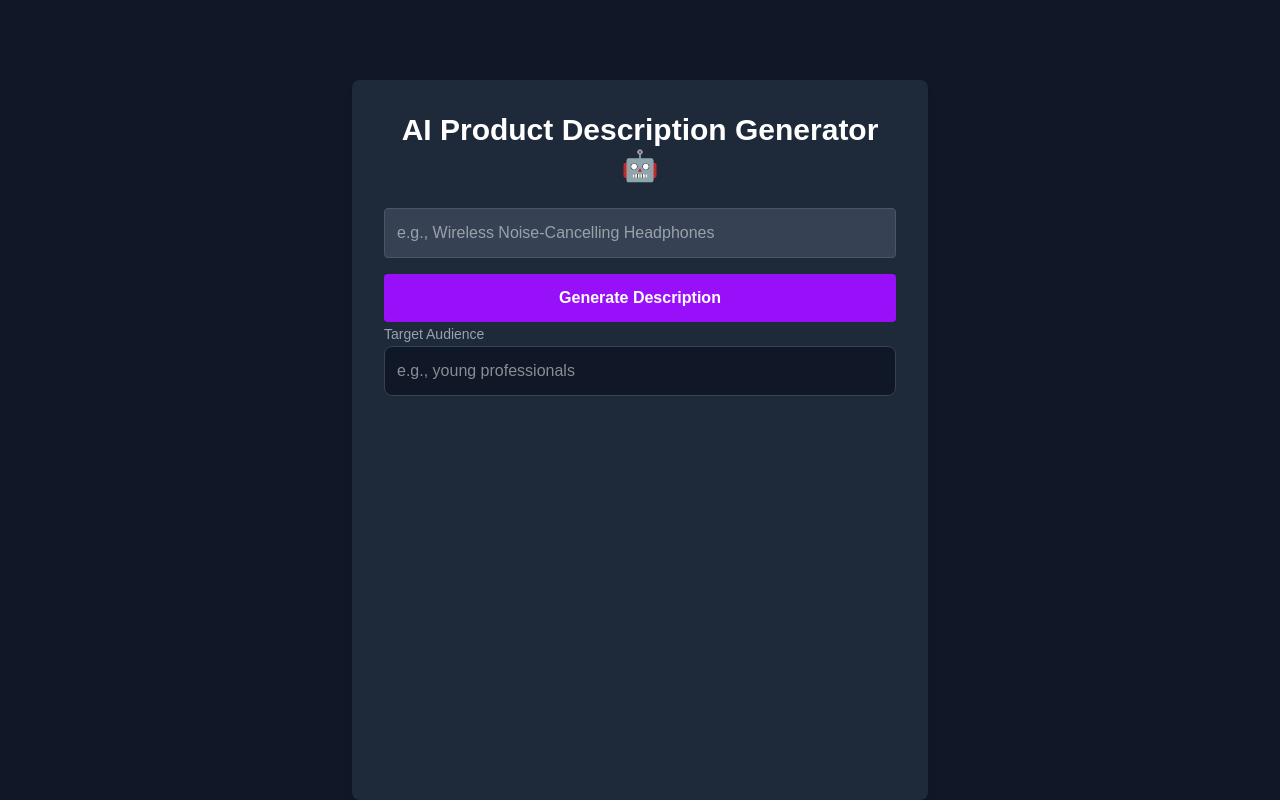
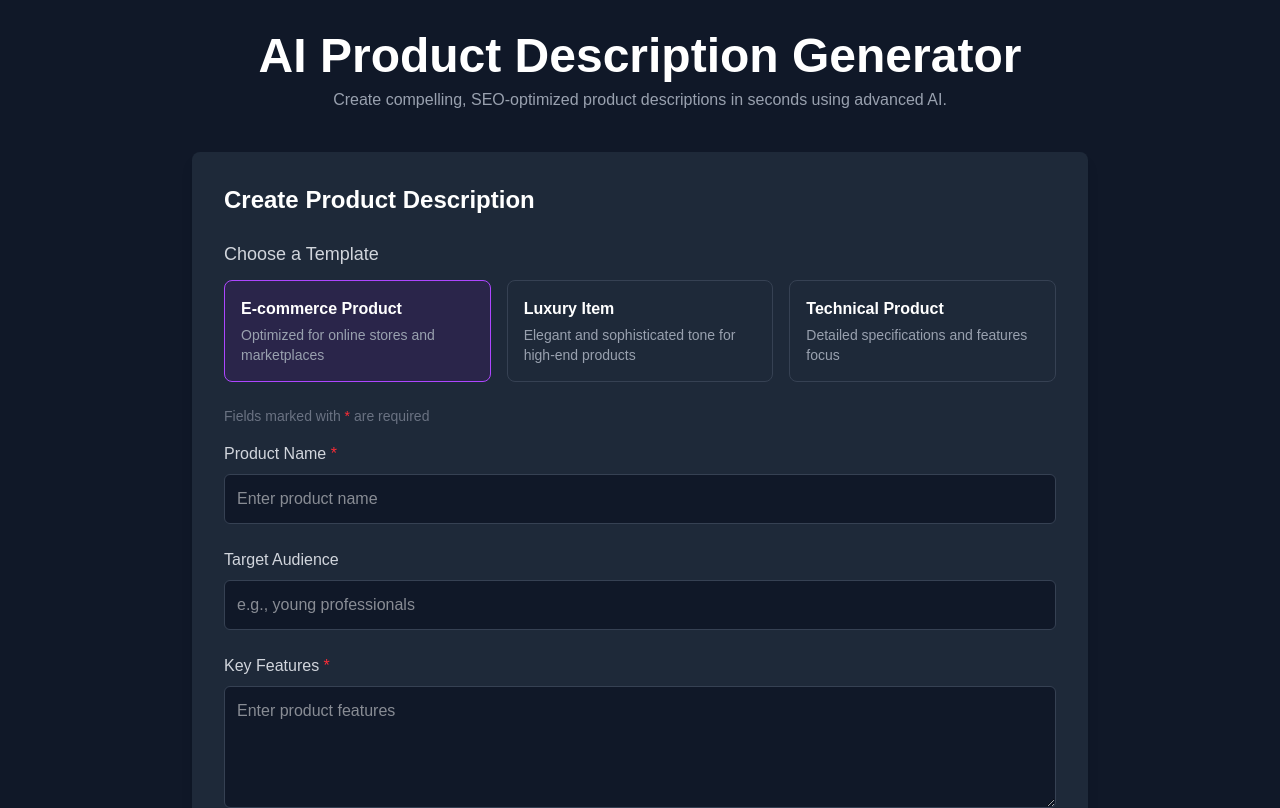
Before and after one commit to ShiningStar-AI/AI-Product-Description-Generator, a Next.js app: page / in a window 1280 px wide. Shown: the top 808 px of the page. Built offline with nearby package versions, Linux system fonts and the light colour scheme.

Commit message:
Update page.tsx

```diff
--- a/src/app/page.tsx
+++ b/src/app/page.tsx
@@ -2,16 +2,52 @@
 
 import { useState } from 'react';
 
+// Define the structure for the template options
+const templates = [
+  {
+    name: 'E-commerce Product',
+    description: 'Optimized for online stores and marketplaces',
+    tone: 'professional',
+    style: 'persuasive',
+  },
+  {
+    name: 'Luxury Item',
+    description: 'Elegant and sophisticated tone for high-end products',
+    tone: 'luxury',
+    style: 'descriptive',
+  },
+  {
+    name: 'Technical Product',
+    description: 'Detailed specifications and features focus',
+    tone: 'professional',
+    style: 'technical',
+  },
+];
+
 export default function AIGeneratorPage() {
-  // State for the product input, the generated description, loading, and errors
-  const [productInput, setProductInput] = useState('');
+  // State for all the form inputs
+  const [productName, setProductName] = useState('');
   const [targetAudience, setTargetAudience] = useState('');
+  const [keyFeatures, setKeyFeatures] = useState('');
+  const [tone, setTone] = useState('professional');
+  const [style, setStyle] = useState('persuasive');
+
+  // State for the generated description, loading, and errors
   const [description, setDescription] = useState('');
   const [loading, setLoading] = useState(false);
   const [error, setError] = useState('');
 
+  const handleTemplateClick = (template: typeof templates[0]) => {
+    setTone(template.tone);
+    setStyle(template.style);
+  };
+
   const handleSubmit = async (e: React.FormEvent) => {
-    e.preventDefault(); // Prevent the form from reloading the page
+    e.preventDefault();
+    if (!productName || !keyFeatures) {
+      setError('Product Name and Key Features are required.');
+      return;
+    }
     setLoading(true);
     setError('');
     setDescription('');
@@ -21,7 +57,13 @@ export default function AIGeneratorPage() {
       const res = await fetch('/api/generate', {
         method: 'POST',
         headers: { 'Content-Type': 'application/json' },
-        body: JSON.stringify({ productName: productInput, targetAudience: targetAudience }),
+        body: JSON.stringify({
+          productName,
+          targetAudience,
+          keyFeatures,
+          tone,
+          style
+        }),
       });
 
       if (!res.ok) {
@@ -30,56 +72,74 @@ export default function AIGeneratorPage() {
 
       const data = await res.json();
       setDescription(data.description);
-    } catch (err) {
-      if (err instanceof Error) {
-        setError(err.message);
-      } else {
-        setError('An unexpected error occurred.');
-      }
+    } catch (err: any) {
+      setError(err.message);
     } finally {
       setLoading(false);
     }
   };
 
   return (
-    <main className="bg-gray-900 min-h-screen text-white flex justify-center pt-20">
-      <div className="w-full max-w-xl p-8 bg-gray-800 rounded-lg shadow-lg">
-        <h1 className="text-3xl font-bold text-center mb-6">
-          AI Product Description Generator 🤖
-        </h1>
+    <main className="bg-gray-900 min-h-screen text-white flex justify-center p-4 sm:p-8">
+      <div className="w-full max-w-4xl">
+        <div className="text-center mb-10">
+          <h1 className="text-4xl sm:text-5xl font-bold">AI Product Description Generator</h1>
+          <p className="text-gray-400 mt-2">Create compelling, SEO-optimized product descriptions in seconds using advanced AI.</p>
+        </div>
 
-        <form onSubmit={handleSubmit}>
-          <input
-            type="text"
-            value={productInput}
-            onChange={(e) => setProductInput(e.target.value)}
-            placeholder="e.g., Wireless Noise-Cancelling Headphones"
-            className="w-full p-3 rounded bg-gray-700 border border-gray-600 focus:outline-none focus:ring-2 focus:ring-purple-500"
-          />
-          <button
-            type="submit"
-            disabled={loading}
-            className="w-full mt-4 bg-purple-600 hover:bg-purple-700 p-3 rounded font-semibold disabled:bg-gray-500 disabled:cursor-not-allowed"
-          >
-            {loading ? 'Generating...' : 'Generate Description'}
-          </button>
-          <label htmlFor="targetAudience" className="text-sm font-medium text-gray-400 mt-4">Target Audience</label>
-<input
-  id="targetAudience"
-  type="text"
-  value={targetAudience}
-  onChange={(e) => setTargetAudience(e.target.value)}
-  placeholder="e.g., young professionals"
-  className="w-full p-3 rounded-lg bg-gray-900 border border-gray-700 focus:outline-none focus:ring-2 focus:ring-purple-500"
-/>
+        <form onSubmit={handleSubmit} className="bg-gray-800 p-6 sm:p-8 rounded-lg shadow-lg">
+          <h2 className="text-2xl font-semibold mb-6">Create Product Description</h2>
+
+          {/* Templates Section */}
+          <div className="mb-6">
+            <h3 className="text-lg font-medium text-gray-300 mb-3">Choose a Template</h3>
+            <div className="grid grid-cols-1 md:grid-cols-3 gap-4">
+              {templates.map((template) => (
+                <button
+                  key={template.name}
+                  type="button"
+                  onClick={() => handleTemplateClick(template)}
+                  className={`p-4 border rounded-lg text-left transition ${tone === template.tone && style === template.style ? 'border-purple-500 bg-purple-900/20' : 'border-gray-700 hover:border-purple-600'}`}
+                >
+                  <p className="font-semibold">{template.name}</p>
+                  <p className="text-sm text-gray-400 mt-1">{template.description}</p>
+                </button>
+              ))}
+            </div>
+          </div>
+
+          <p className="text-sm text-gray-500 mb-4">Fields marked with <span className="text-red-500">*</span> are required</p>
+
+          {/* Input Fields Section */}
+          <div className="space-y-6">
+            <div className="flex flex-col">
+              <label htmlFor="productName" className="mb-2 font-medium text-gray-300">Product Name <span className="text-red-500">*</span></label>
+              <input id="productName" type="text" value={productName} onChange={(e) => setProductName(e.target.value)} placeholder="Enter product name" required className="p-3 bg-gray-900 rounded-md border border-gray-700 focus:outline-none focus:ring-2 focus:ring-purple-500"/>
+            </div>
+            <div className="flex flex-col">
+              <label htmlFor="targetAudience" className="mb-2 font-medium text-gray-300">Target Audience</label>
+              <input id="targetAudience" type="text" value={targetAudience} onChange={(e) => setTargetAudience(e.target.value)} placeholder="e.g., young professionals" className="p-3 bg-gray-900 rounded-md border border-gray-700 focus:outline-none focus:ring-2 focus:ring-purple-500"/>
+            </div>
+            <div className="flex flex-col">
+              <label htmlFor="keyFeatures" className="mb-2 font-medium text-gray-300">Key Features <span className="text-red-500">*</span></label>
+              <textarea id="keyFeatures" value={keyFeatures} onChange={(e) => setKeyFeatures(e.target.value)} placeholder="Enter product features" required rows={4} className="p-3 bg-gray-900 rounded-md border border-gray-700 focus:outline-none focus:ring-2 focus:ring-purple-500"></textarea>
+            </div>
+          </div>
+
+          {/* Submit Button */}
+          <div className="mt-8">
+            <button type="submit" disabled={loading} className="w-full bg-purple-600 hover:bg-purple-700 text-white font-bold py-3 px-4 rounded-lg transition disabled:bg-gray-500">
+              {loading ? 'Generating...' : 'Generate Description'}
+            </button>
+          </div>
         </form>
 
+        {/* Output Section */}
         {error && <p className="text-red-500 mt-4 text-center">{error}</p>}
-
         {description && (
-          <div className="mt-8 p-4 border border-gray-600 rounded-md bg-gray-700">
-            <h2 className="text-xl font-semibold mb-2">Generated Description:</h2>
-            <p className="whitespace-pre-wrap">{description}</p>
+          <div className="mt-8 bg-gray-800 p-6 rounded-lg shadow-lg">
+            <h2 className="text-2xl font-semibold mb-4">Generated Description:</h2>
+            <p className="text-gray-300 whitespace-pre-wrap">{description}</p>
           </div>
         )}
       </div>
```
